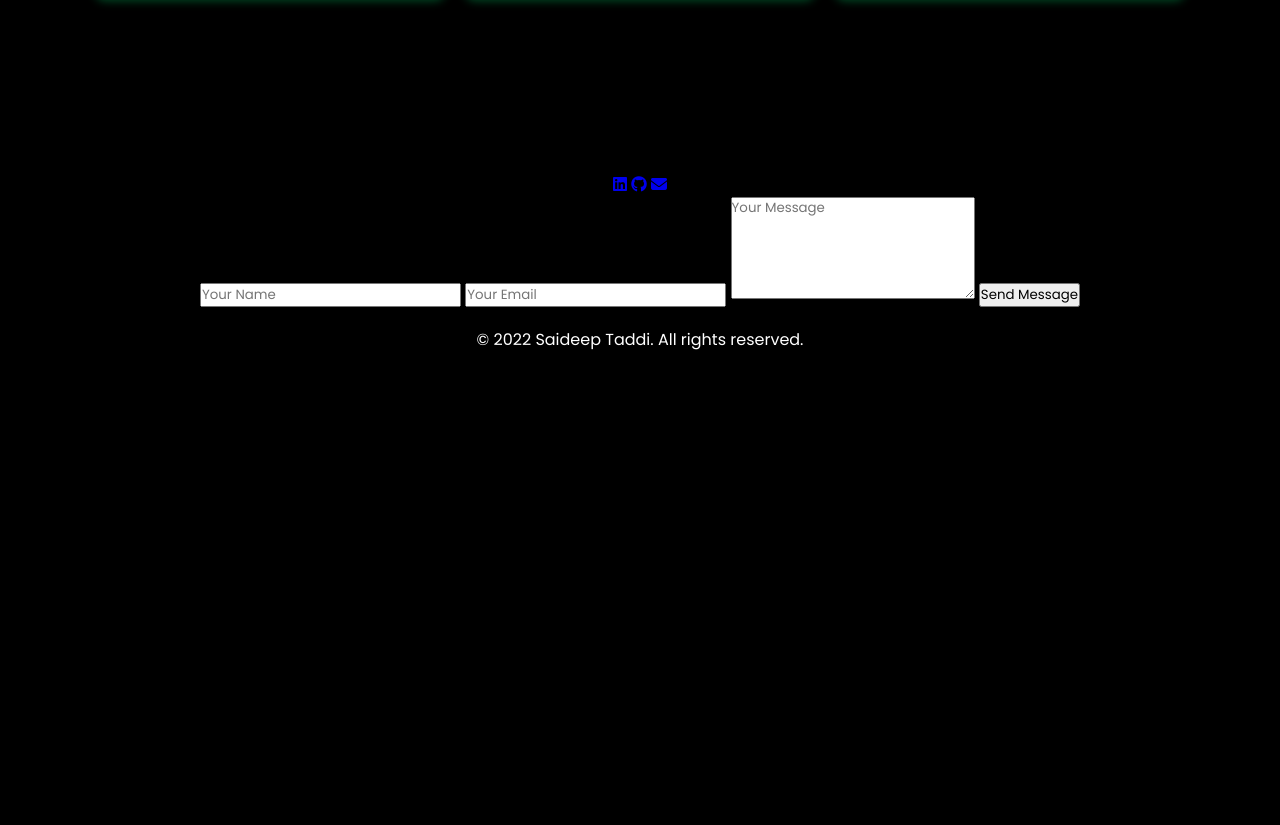
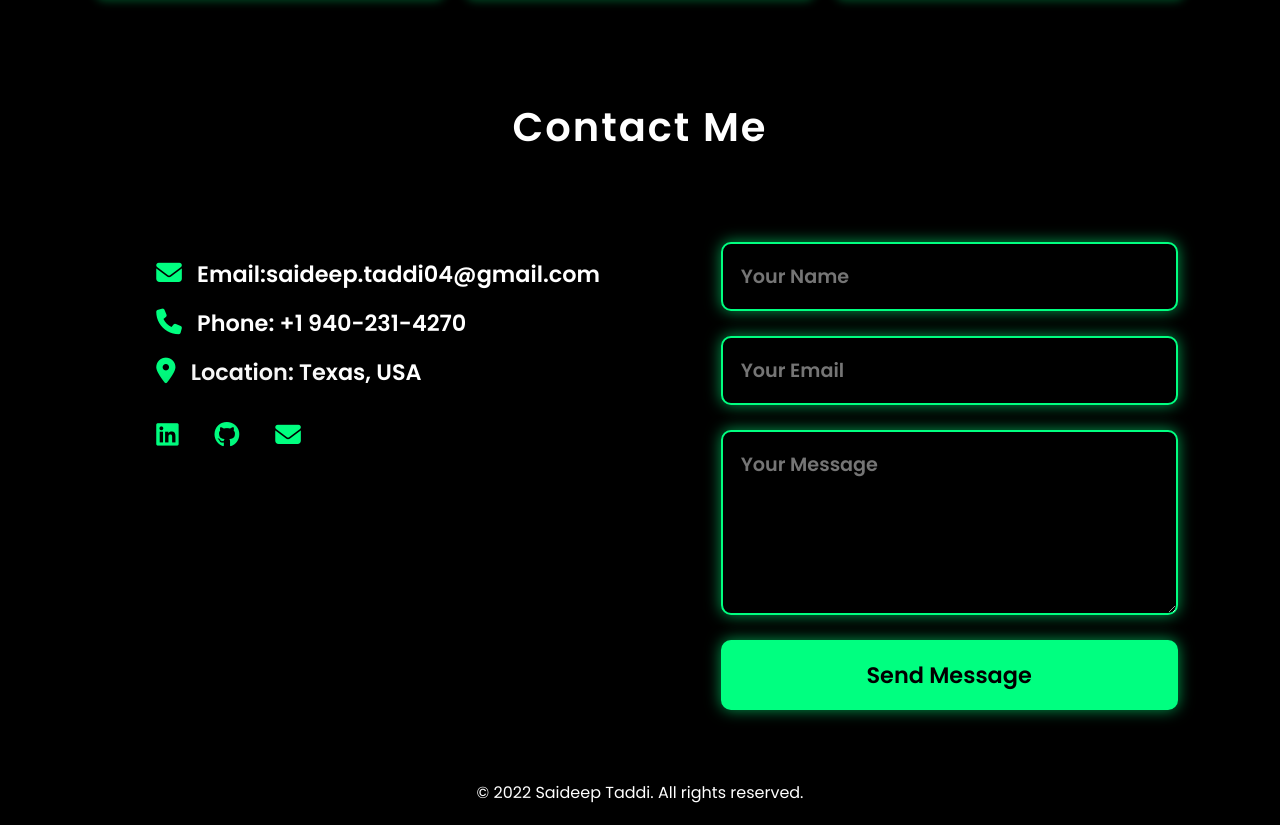
Before and after one commit to saideep-taddi/my-portfolio, a plain HTML site: page index.html in a window 1280 px wide. Shown: the part 1798-2623 px from the top of the page. Before the commit the page ends 2170 px from the top, so only its background shows below. Drawn offline with nearby package versions, Linux system fonts and the light colour scheme.

Commit message:
Update style.css

```diff
--- a/style.css
+++ b/style.css
@@ -561,3 +561,226 @@ html {
     padding-top: 20px; /* Further reduce top padding */
     margin-top: 20px; /* Adjust negative margin to pull section up */
 }
+/* Contact Section */
+.contact {
+    width: 100%;
+    padding: 50px 10%;
+    background:rgba(0, 0, 0, 0.5);
+    text-align: center;
+}
+
+.contact-container h2 {
+    font-weight: bold;
+    color: white;
+    font-size: 40px;
+    text-align: center;
+    margin-bottom: 30px;
+    letter-spacing: 2px;
+}
+
+/* Contact Content Layout */
+.contact-content {
+    display: flex;
+    justify-content: space-between;
+    align-items: center;
+    flex-wrap: wrap;
+    gap: 20px;
+    margin-top: 20px;
+}
+
+/* Contact Information */
+.contact-info {
+    flex: 1;
+    text-align: left;
+    font-size: 1.1rem;
+}
+
+.contact-info p {
+    margin: 10px 0;
+    color: #333;
+}
+
+.contact-info i {
+    color:rgba(0, 255, 127, 0.3); /* Icon color */
+    margin-right: 10px;
+}
+
+.social-icons {
+    margin-top: 15px;
+}
+
+.social-icons a {
+    font-size: 1.5rem;
+    margin-right: 15px;
+    color:rgba(0, 255, 127, 0.3);
+    transition: color 0.3s;
+    box-shadow: 0 0 50px black;
+}
+
+.social-icons a:hover {
+    color: rgba(0, 255, 127, 0.3);
+}
+
+/* Contact Section - Spread Out */
+.contact {
+    width: 100%;
+    padding: 50px 8%;
+    background: black;
+    text-align: center;
+}
+
+/* Contact Heading */
+.contact-container h2 {
+    font-weight: bold;
+    color: white;
+    font-size: 40px;
+    text-align: center;
+    margin-bottom: 50px;
+    letter-spacing: 2px;
+}
+
+/* Contact Content - Spread Evenly */
+.contact-content {
+    display: flex;
+    justify-content: space-between;
+    align-items: flex-start;
+    flex-wrap: nowrap; /* Keep sections in one row */
+    gap: 10%; /* More space between sections */
+    width: 100%;
+}
+
+/* Contact Info - Wider Left Section */
+.contact-info {
+    flex: 1;
+    text-align: left;
+    font-size: 1.4rem;
+    max-width: 50%;
+    padding-left: 5%; /* Push the content to the left */
+}
+
+.contact-info p {
+    margin: 15px 0;
+    color: white;
+    font-weight: bold;
+}
+
+.contact-info i {
+    color: #00ff80; /* Neon Green */
+    margin-right: 10px;
+    font-size: 1.6rem;
+}
+
+/* Social Icons */
+.social-icons {
+    margin-top: 20px;
+}
+
+.social-icons a {
+    font-size: 2rem;
+    margin-right: 20px;
+    color: #00ff80;
+    transition: color 0.3s, transform 0.2s;
+}
+
+.social-icons a:hover {
+    color: #00cc66;
+    transform: scale(1.2);
+}
+
+/* Contact Form - Wider Right Section */
+.contact-form {
+    flex: 1;
+    display: flex;
+    flex-direction: column;
+    gap: 25px;
+    width: 100%;
+    max-width: 50%;
+}
+
+/* Input Fields - Spread Out */
+.contact-form input,
+.contact-form textarea {
+    width: 100%;
+    padding: 18px;
+    border: 2px solid #00ff80;
+    border-radius: 10px;
+    font-size: 1.2rem;
+    background: black;
+    color: white;
+    font-weight: bold;
+    box-shadow: 0px 0px 15px rgba(0, 255, 128, 0.6); /* Reduced excessive glow */
+}
+
+/* Focus Effect on Inputs */
+.contact-form input:focus,
+.contact-form textarea:focus {
+    border-color: #00cc66;
+    box-shadow: 0px 0px 20px rgba(0, 255, 128, 1);
+    outline: none;
+}
+
+/* Send Message Button - Full Width */
+.contact-form button {
+    width: 100%;
+    background: #00ff80;
+    color: black;
+    padding: 18px;
+    font-size: 1.4rem;
+    font-weight: bold;
+    border: none;
+    border-radius: 10px;
+    cursor: pointer;
+    transition: background 0.3s, transform 0.2s;
+    box-shadow: 0px 0px 15px rgba(0, 255, 128, 0.6); /* Reduced excessive glow */
+}
+
+/* Button Hover Effect */
+.contact-form button:hover {
+    background: #00cc66;
+    transform: scale(1.05);
+}
+
+/* View Resume Button - Full Width */
+.btn-view-resume {
+    display: inline-block;
+    padding: 18px;
+    width: 100%;
+    font-size: 1.4rem;
+    font-weight: bold;
+    color: black;
+    background: #00ff80;
+    border-radius: 10px;
+    text-align: center;
+    text-decoration: none;
+    transition: background 0.3s ease-in-out, transform 0.2s;
+    box-shadow: 0px 0px 15px rgba(0, 255, 128, 0.6);
+}
+
+.btn-view-resume:hover {
+    background: #00cc66;
+    transform: scale(1.05);
+}
+
+/* Responsive Fixes */
+@media (max-width: 1024px) {
+    .contact-content {
+        flex-direction: column;
+        text-align: center;
+        gap: 50px; /* Less spacing on smaller screens */
+    }
+
+    .contact-info {
+        text-align: center;
+        max-width: 90%;
+        padding-left: 0;
+    }
+
+    .contact-form {
+        max-width: 90%;
+    }
+
+    .contact-form input,
+    .contact-form textarea {
+        width: 100%;
+    }
+}
```
